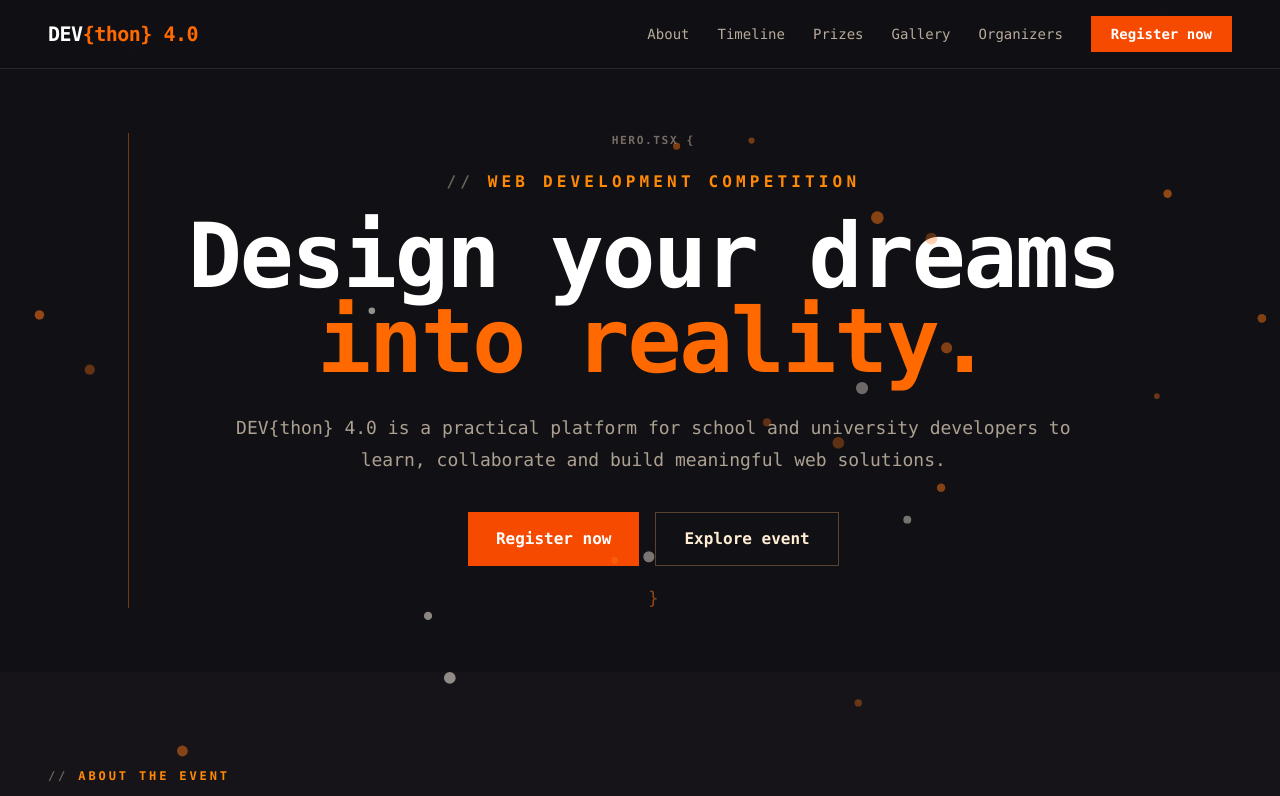
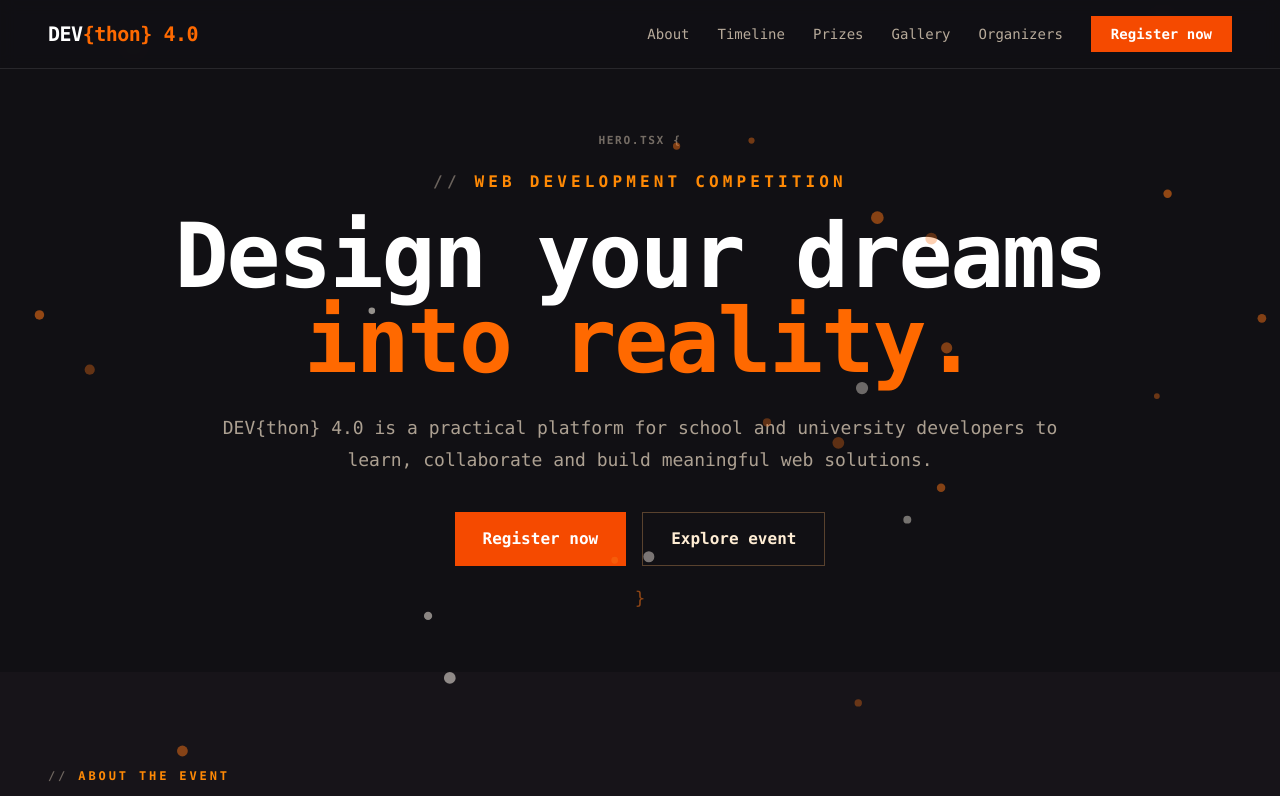
Before and after one commit to hirunjayalath/devthon-4.0-web, a React (Vite) app: page / in a window 1280 px wide. Shown: the top 796 px of the page. Built offline with nearby package versions, Linux system fonts and the light colour scheme; no server answers.

Commit message:
Remove hero frame border

```diff
--- a/src/HeroSection.tsx
+++ b/src/HeroSection.tsx
@@ -4,7 +4,7 @@ export function HeroSection({ onRegister }: { onRegister: () => void }) {
   return (
     <section className="relative isolate overflow-hidden px-6 py-16 md:px-12">
       <div className="mx-auto flex max-w-[90rem] justify-center">
-        <div className="code-frame w-full min-w-0 max-w-5xl text-center" data-code-file="hero.tsx">
+        <div className="code-frame hero-code-frame w-full min-w-0 max-w-5xl text-center" data-code-file="hero.tsx">
           <p className="code-comment mb-5 font-bold uppercase tracking-[0.26em] text-orange-400">Web development competition</p>
           <h1 className="text-[clamp(1.4rem,7vw,5.7rem)] font-black leading-[0.95] tracking-tight">
             <span className="block whitespace-nowrap">Design your dreams</span>
--- a/src/index.css
+++ b/src/index.css
@@ -42,6 +42,11 @@ body.is-loading { overflow: hidden; }
   color: rgba(249, 115, 22, 0.55);
   font-size: 1.1rem;
   line-height: 1;
+}
+
+.hero-code-frame {
+  border-left: 0;
+  padding-left: 0;
 }
 
 .code-comment::before {
```
